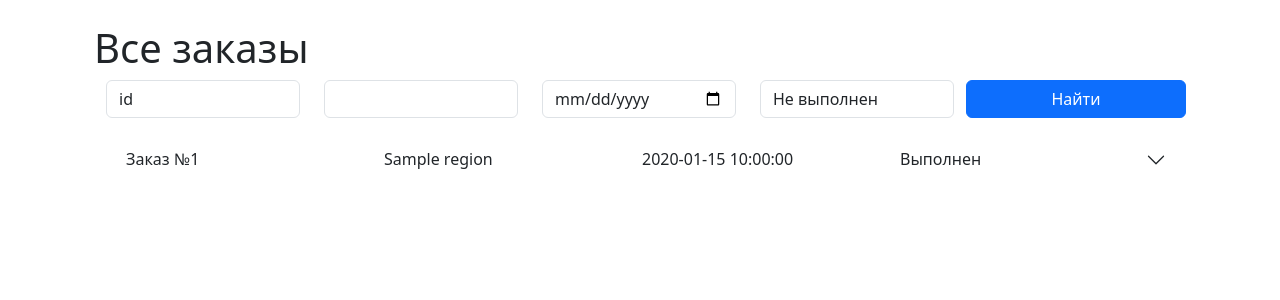
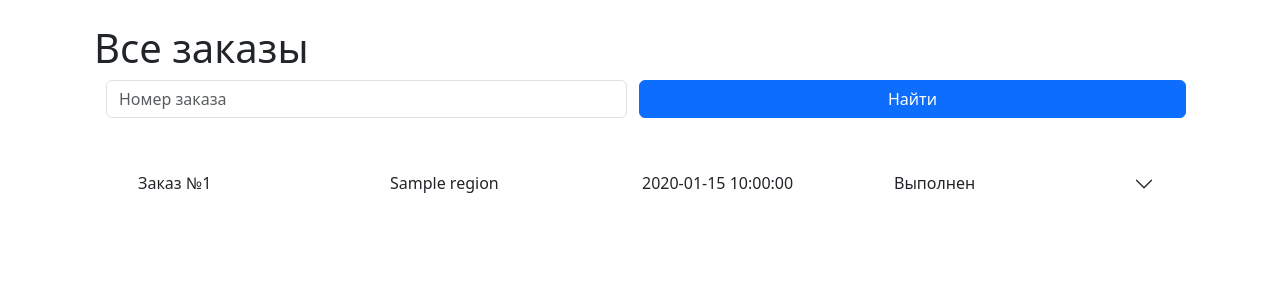
Before and after one commit to AlexanderKira/MoscowOrder, a PHP site: page /index.php?page=AllOrders in a window 1280 px wide. Shown: the part 56-356 px from the top of the page. Run offline with PHP 8.4, Linux system fonts and the light colour scheme; tables that the repository leaves empty or names only in its code hold one stand-in row (values such as "Sample post"); data that the repository does not hold is empty.

Commit message:
v0.4
поиск заказов по id

```diff
--- a/app/route.php
+++ b/app/route.php
@@ -42,7 +42,12 @@ class Route{
                                 break;
                         }
                     }else{
-                        $controller->index();
+                        if(!isset($_POST['order-search'])){
+                            $controller->index();
+                        }else{
+                            $controller->serch();
+                        }
+
                     }
                 break;
             default:
--- a/app/views/AllOrders/edit.php
+++ b/app/views/AllOrders/edit.php
@@ -1,6 +1,6 @@
 <?php
 
-$title = 'EditOrder';
+$title = 'Редактирование заказа';
 ob_start();
 
 ?>
--- a/app/views/AllOrders/index.php
+++ b/app/views/AllOrders/index.php
@@ -1,96 +1,45 @@
 <?php
 
-$title = 'All orders';
+$title = 'Все заказы';
 ob_start();
 ?>
 
 <h1>Все заказы</h1>
 <div class="container">
-    <form action="" method="POST">
+    <form action="index.php?page=AllOrders" method="POST">
         <div class="row">
             <div class="col">
-                <input type="text" value="id" class="form-control" placeholder="Номер заказа">
+                <input type="text" name="order-search" id="order-search" class="form-control" placeholder="Номер заказа">
             </div>
-            <div class="col">
-                <!-- <label for="region" class="form-label">Район </label> -->
-                <select class="form-control" id="region" name="region">
-                    <?php foreach($regions as $region): ?>
-                        <option value="<?php echo $region['region'];?>"><?php echo $region['name'];?></option>
-                    <?php endforeach;?>
+            <!-- <div class="col">
+                <select class="form-control" id="region-search" name="region-search">
+                        <option>Все районы</option>
+                    <?php //foreach($regions as $region): ?>
+                        <option value="<?php //echo $region['region'];?>"><?php //echo $region['name'];?></option>
+                    <?php //endforeach;?>
                 </select>
             </div>
             <div class="col">
-                <!-- <label for="date" class="form-label">Дата</label> -->
-                <input type="date" name="" id="" class="form-control">
+                <input type="date" name="date-search" id="date-search" class="form-control">
             </div>
             <div class="col">
-                <select name="" id="" class="form-control">
-                    <option value="0" <?php //if(!$order['status'] ) {echo 'selected';}?>>Не выполнен</option>
-                    <option value="1" <?php //if($order['status'] ) {echo 'selected';}?>>Выполнен</option>
+                <select name="status-search" id="status-search" class="form-control">
+                    <option>любой статус</option>
+                    <option value="0">Не выполнен</option>
+                    <option value="1">Выполнен</option>
                 </select>
-            </div>
+            </div> -->
             <button type="submit" class="col mb-3 btn btn-primary">Найти</button>
         </div>
     </form>
 </div>
 
-<?php foreach ($orders as $order): ?>
-    <div class="accordion accordion-flush" id="accordionFlushExample">
-        <div class="accordion-item">
-            <h2 class="accordion-header" id="flush-headingOne">
-                <button class="accordion-button collapsed" type="button" data-bs-toggle="collapse" data-bs-target="#flush-collapseOne" aria-expanded="false" aria-controls="flush-collapseOne">
-                    <div class="container">
-                        <div class="row justify-content-between">
-                            <div class="col"><?php echo 'Заказ №' . $order['id']?></div>
-                            <div class="col"><?php echo $order['name']?></div>
-                            <div class="col"><?php echo $order['created_at']?></div>
-                            <div class="col"><?php echo $order['status'] ? 'Выполнен' : 'Не выполнен'; ?></div>
-                        </div>
-                    </div>
-
-                </button>
-            </h2>
-            <div id="flush-collapseOne" class="accordion-collapse collapse" aria-labelledby="flush-headingOne" data-bs-parent="#accordionFlushExample">
-                <div class="accordion-body">
-                    <div class="container">
-                        <h3>Отправление</h3>
-                        <div class="row mb-3">
-                            <div class="col"><strong>Район: </strong><?php echo $order['name']?></div>
-                            <div class="col"><strong>Курьерские: </strong><?php echo $order['price']?>р</div>
-                        </div>
-                        <div class="row ${1| ,row-cols-2,row-cols-3, auto,justify-content-md-center,|}">
-                            <div class="col mb-3"><strong>Отправление: </strong><?php echo $order['AddSender']?></div>
-                            <div class="col mb-3"><strong>кв/офис: </strong><?php echo $order['AddSenderApartment']?></div>
-                            <div class="col mb-3"><strong>Этаж: </strong><?php echo $order['AddSenderfloor']?></div>
-                        </div>
-
-                        <div class="mb-3"><strong>н/т Отправителя: </strong><?php echo $order['PhoneSender'] . ' ' . $order['NameSender']?></div>
-                        <div class="mb-3"><strong>Комментарии: </strong><?php echo $order['comments']?></div>
-
-                        <div class="row mb-3">
-                            <div class="col"><strong>к/мест: </strong><?php echo $order['NumberSeats']?></div>
-                            <div class="col"><strong> Вес: </strong><?php echo $order['Weight']?> кг</div>
-                        </div>
-
-                        <h3>Получение</h3>
-                        <div class="mb-3"><strong>Получение: </strong><?php echo $order['AddRecipient']?></div>
-                        <div class="mb-3"><strong>н/т Получателя: </strong><?php echo $order['PhoneRecipient'] . ' ' . $order['RecipientName']?></div>
-
-                        <div class="row justify-content-between">
-                            <a href="index.php?page=AllOrders&action=edit&id=<?php echo $order['id']; ?>" class="btn btn-primary col-4">Изменить</a>
-                            <a href="index.php?page=AllOrders&action=delete&id=<?php echo $order['id']; ?>" class="btn btn-danger col-3">Удалить</a>
-                        </div>
-                    </div>
-
-
-
-
-                </div>
-            </div>
-        </div>
+    <div class="container mt-4">
+    <?php //функция readAllorders
+    foreach ($orders as $order): ?>
+            <?php require 'app/views/AllOrders/search.php';?>
+    <?php endforeach; ?>
     </div>
-<?php endforeach; ?>
-
 
 
 <?php $content = ob_get_clean();
--- /dev/null
+++ b/app/views/AllOrders/search.php
@@ -0,0 +1,55 @@
+<?php
+
+$title = 'Поиск';
+
+?>
+    <div class="accordion accordion-flush" id="accordionFlushExample">
+        <div class="accordion-item">
+            <h2 class="accordion-header" id="flush-headingOne">
+                <button class="accordion-button collapsed" type="button" data-bs-toggle="collapse" data-bs-target="#flush-collapseOne" aria-expanded="false" aria-controls="flush-collapseOne">
+                    <div class="container">
+                        <div class="row justify-content-between">
+                            <div class="col"><?php echo 'Заказ №' . $order['id']?></div>
+                            <div class="col"><?php echo $order['name']?></div>
+                            <div class="col"><?php echo $order['created_at']?></div>
+                            <div class="col"><?php echo $order['status'] ? 'Выполнен' : 'Не выполнен'; ?></div>
+                        </div>
+                    </div>
+
+                </button>
+            </h2>
+            <div id="flush-collapseOne" class="accordion-collapse collapse" aria-labelledby="flush-headingOne" data-bs-parent="#accordionFlushExample">
+                <div class="accordion-body">
+                    <div class="container">
+                        <h3>Отправление</h3>
+                        <div class="row mb-3">
+                            <div class="col"><strong>Район: </strong><?php echo $order['name']?></div>
+                            <div class="col"><strong>Курьерские: </strong><?php echo $order['price']?>р</div>
+                        </div>
+                        <div class="row mb-3">
+                            <div class="col mb-3"><strong>Отправление: </strong><?php echo $order['AddSender']?></div>
+                            <div class="col mb-3"><strong>кв/офис: </strong><?php echo $order['AddSenderApartment']?></div>
+                            <div class="col mb-3"><strong>Этаж: </strong><?php echo $order['AddSenderfloor']?></div>
+                        </div>
+
+                        <div class="mb-3"><strong>н/т Отправителя: </strong><?php echo $order['PhoneSender'] . ' ' . $order['NameSender']?></div>
+                        <div class="mb-3"><strong>Комментарии: </strong><?php echo $order['comments']?></div>
+
+                        <div class="row mb-3">
+                            <div class="col"><strong>к/мест: </strong><?php echo $order['NumberSeats']?></div>
+                            <div class="col"><strong> Вес: </strong><?php echo $order['Weight']?> кг</div>
+                        </div>
+
+                        <h3>Получение</h3>
+                        <div class="mb-3"><strong>Получение: </strong><?php echo $order['AddRecipient']?></div>
+                        <div class="mb-3"><strong>н/т Получателя: </strong><?php echo $order['PhoneRecipient'] . ' ' . $order['RecipientName']?></div>
+
+                        <div class="row justify-content-between">
+                            <a href="index.php?page=AllOrders&action=edit&id=<?php echo $order['id']; ?>" class="btn btn-primary col-4">Изменить</a>
+                            <a href="index.php?page=AllOrders&action=delete&id=<?php echo $order['id']; ?>" class="btn btn-danger col-3">Удалить</a>
+                        </div>
+                    </div>
+                </div>
+            </div>
+        </div>
+    </div>
--- a/app/views/FormOrder/create.php
+++ b/app/views/FormOrder/create.php
@@ -1,6 +1,6 @@
 <?php
 
-$title = 'EditOrder';
+$title = 'Оформить доставку';
 ob_start();
 
 ?>
--- a/app/views/index.php
+++ b/app/views/index.php
@@ -1,5 +1,6 @@
 <?php
 
+$title = 'Главная';
 ob_start();
 
 ?>
--- a/app/views/layout.php
+++ b/app/views/layout.php
@@ -3,7 +3,7 @@
 <head>
     <meta charset="UTF-8">
     <meta name="viewport" content="width=device-width, initial-scale=1.0">
-    <title><? $title ?></title>
+    <title><?php echo $title ?></title>
 	<link href="https://cdn.jsdelivr.net/npm/bootstrap@5.3.0/dist/css/bootstrap.min.css" rel="stylesheet" integrity="sha384-9ndCyUaIbzAi2FUVXJi0CjmCapSmO7SnpJef0486qhLnuZ2cdeRhO02iuK6FUUVM" crossorigin="anonymous">
 </head>
 <body>
--- a/controllers/AllOrders/AllOrdersController.php
+++ b/controllers/AllOrders/AllOrdersController.php
@@ -4,6 +4,15 @@ class AllOrdersController{
     public function index(){
         $Model = new AllOrdersModel();
         $orders = $Model->readAllorders();
+        $regions = $Model->readAllareas();
+
+        include 'app/views/AllOrders/index.php';
+    }
+
+    public function serch(){
+        $Model = new AllOrdersModel();
+        $orders = $Model->readsearch($_POST['order-search']);
+        $regions = $Model->readAllareas();
 
         include 'app/views/AllOrders/index.php';
     }
@@ -12,9 +21,6 @@ class AllOrdersController{
         $Model = new AllOrdersModel();
         $order = $Model->read($_GET['id']);
         $regions = $Model->readAllareas();
-
-        // $roleModel = new Role();
-        // $roles = $roleModel->getAllRoles();
 
         include 'app/views/AllOrders/edit.php';
     }
--- a/models/AllOrders/AllOrdersModel.php
+++ b/models/AllOrders/AllOrdersModel.php
@@ -63,6 +63,7 @@ class AllOrdersModel{
         }
     }
 
+//поиск
     public function readAllorders(){
         try{
             $stmt = $this->db->query("SELECT orderMoscow.id, orderMoscow.created_at, orderMoscow.status, region.name, regionPrice.price, orderMoscow.AddSender, orderMoscow.AddSenderApartment, orderMoscow.AddSenderfloor, orderMoscow.PhoneSender, orderMoscow.NameSender, orderMoscow.AddRecipient, orderMoscow.PhoneRecipient, orderMoscow.RecipientName, orderMoscow.comments, orderMoscow.NumberSeats, orderMoscow.Weight
@@ -82,7 +83,33 @@ class AllOrdersModel{
         }
     }
 
+    public function readsearch($SearchOrder){
+        //$id = trim(strip_tags(stripcslashes(htmlspecialchars($id))));
+        $query = "SELECT orderMoscow.id, orderMoscow.created_at, orderMoscow.status, region.name, region.region, regionPrice.price, orderMoscow.AddSender, orderMoscow.AddSenderApartment, orderMoscow.AddSenderfloor, orderMoscow.PhoneSender, orderMoscow.NameSender, orderMoscow.AddRecipient, orderMoscow.PhoneRecipient, orderMoscow.RecipientName, orderMoscow.comments, orderMoscow.NumberSeats, orderMoscow.Weight
+        FROM region
+        JOIN regionPrice
+        ON region.region = regionPrice.region
+        JOIN orderMoscow
+        ON region.region = orderMoscow.region
+        AND orderMoscow.id LIKE '%$SearchOrder%'
+        ORDER BY orderMoscow.created_at DESC";
 
+        try{
+            $stmt = $this->db->prepare($query);
+            $stmt->execute();
+            $orders = [];
+            while($row = $stmt->fetch(PDO::FETCH_ASSOC)){
+                $orders[] = $row;
+            }
+            return $orders;
+        } catch(PDOException $e){
+            return false;
+        }
+    }
+
+
+
+    //для вывода всех данных для интерфейса районов
     public function readAllareas(){
         try{
             $stmt = $this->db->query("SELECT * FROM `region`");
@@ -158,6 +185,8 @@ class AllOrdersModel{
         }
     }
 
+
+
     public function delete($id){
         $query = "DELETE FROM orderMoscow WHERE id = ?";
 
```
Also changed, not shown: 1 other file.
